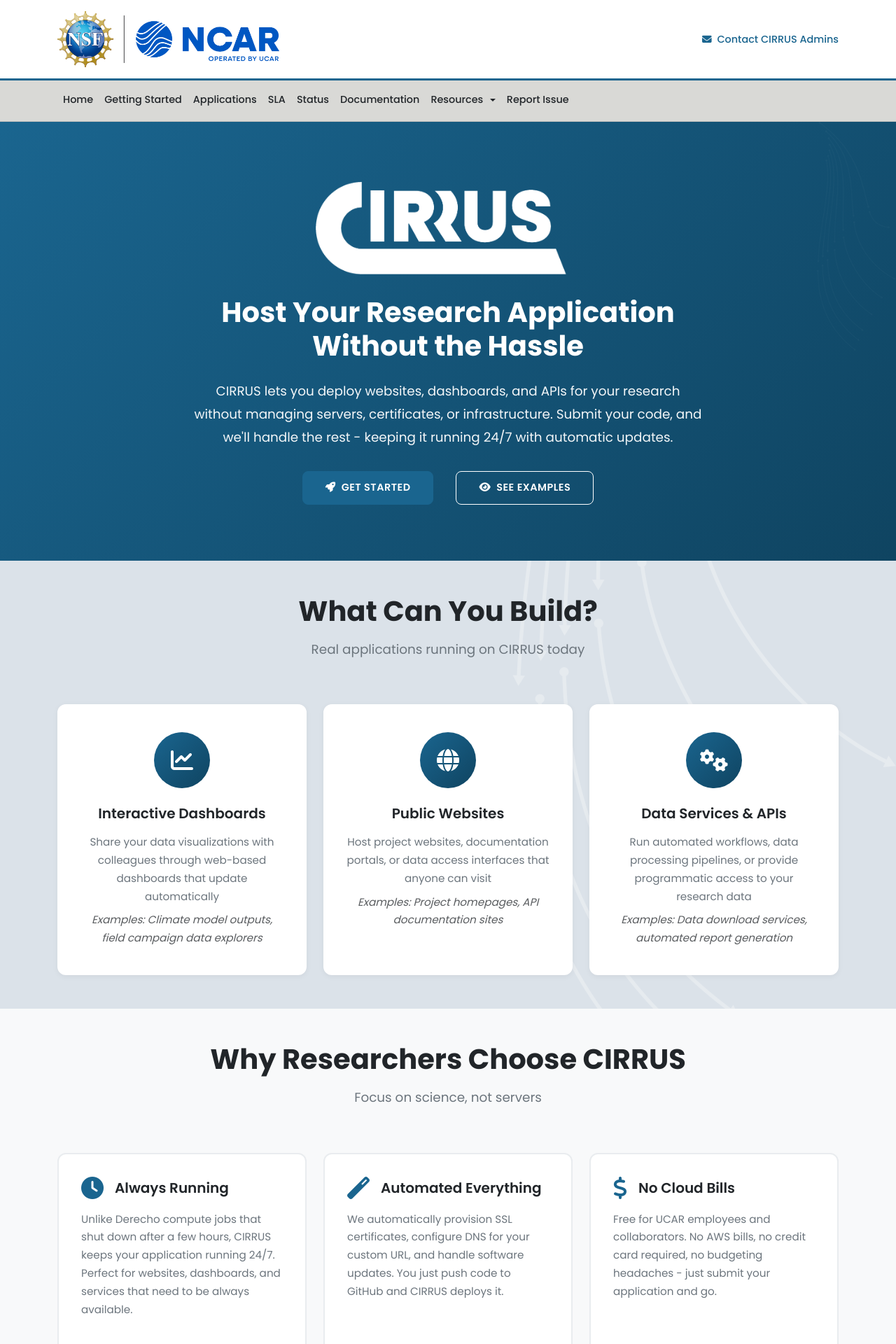
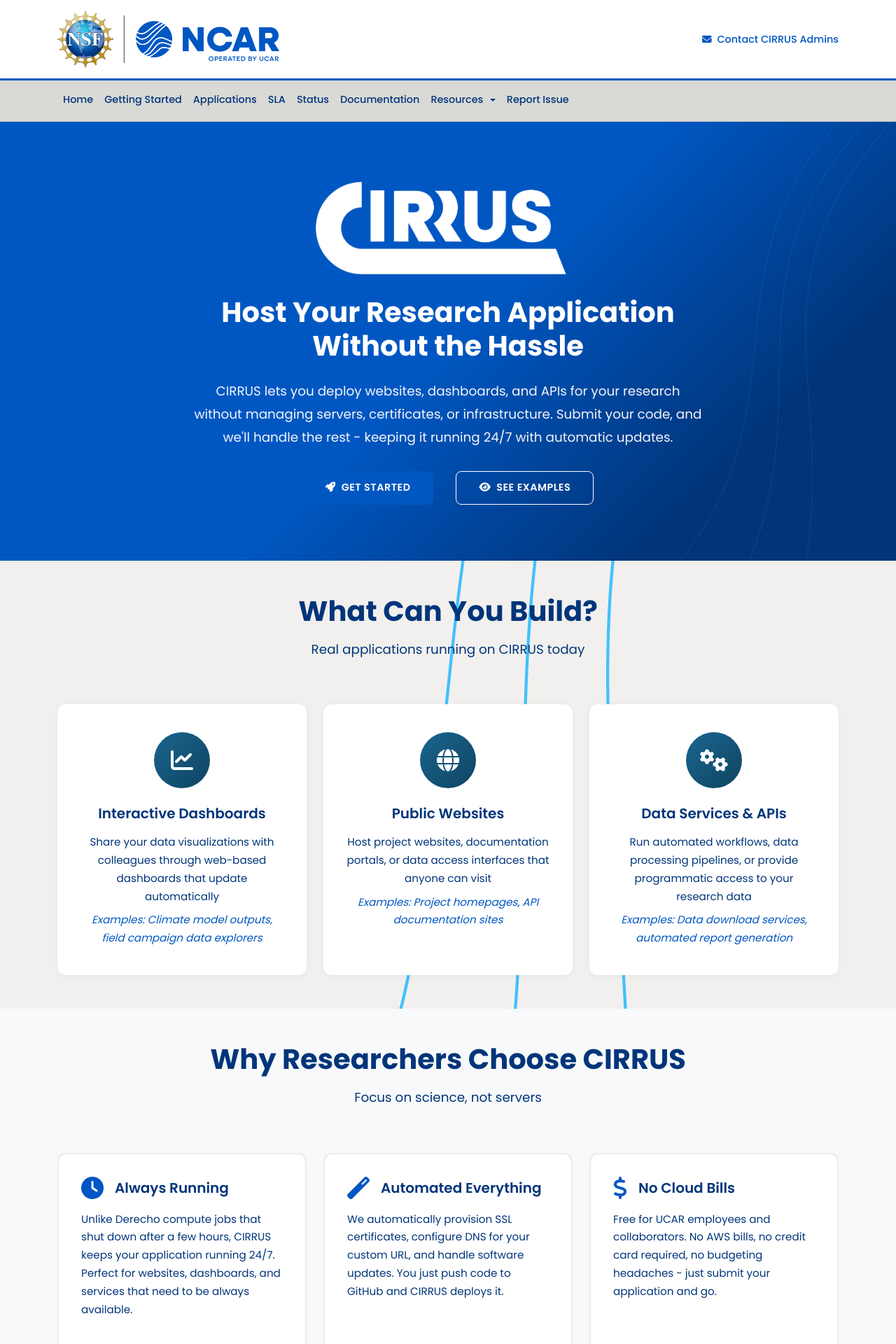
Before and after one commit to NCAR/cirrus-user-apps-web, a Flask app: page / in a window 1280 px wide. Shown: the top 1920 px of the page at 70% size. Run offline with Flask 3, Linux system fonts and the light colour scheme; some libraries are stand-ins or nearby versions.

Commit message:
Update brand standards

```diff
--- a/cirrus-apps/app/static/style.css
+++ b/cirrus-apps/app/static/style.css
@@ -2,14 +2,15 @@
 
 /* ===== ROOT VARIABLES ===== */
 :root {
-    --ncar-blue: #1A658F;
-    --ncar-blue-dark: #0f4461;
-    --ncar-blue-light: #3a7fa8;
+    --ncar-blue: #0057C2;
+    --ncar-blue-dark: #00357A;
+    --ncar-blue-light: #42C0FF;
     --ncar-gray: #6c757d;
-    --ncar-gray-light: #f8f9fa;
+    --ncar-gray-light: #F1F0EE;
     --ncar-gray-medium: #e9ecef;
-    --text-dark: #212529;
-    --text-light: #6c757d;
+    --ncar-dark: #011837;
+    --text-dark: #00357A;
+    --text-light: #FFFFFF;
     --transition: all 0.3s ease;
 }
 
@@ -28,7 +29,7 @@
     background-image: url("images/NCAR-Waves.png") !important;
     background-position: right top !important;
     background-repeat: no-repeat !important;
-    background-color: #dbe2e9 !important;
+    background-color: var(--ncar-gray-light) !important;
 }
 
 main {
@@ -184,7 +185,7 @@
 
 /* ===== HERO SECTION ===== */
 .hero-section {
-    background: linear-gradient(135deg, #1A658F 0%, #0f4461 100%);
+    background: linear-gradient(135deg, #0057C2 50%, #00357A 80%);
     padding: 5rem 0;
     position: relative;
     overflow: hidden;
@@ -322,7 +323,7 @@
 
 .section-subtitle {
     font-size: 1.15rem;
-    color: var(--text-light);
+    color: var(--ncar-blue-dark);
 }
 
 .feature-card {
@@ -362,9 +363,17 @@
 
 .feature-card p {
     font-size: 0.95rem;
-    color: var(--text-light);
+    color: var(--ncar-blue-dark);
     line-height: 1.7;
     margin-bottom: 0;
+}
+
+.text-muted {
+    color: var(--ncar-blue) !important;
+}
+
+em {
+    color: var(--ncar-blue) !important;
 }
 
 /* ===== SERVICES SECTION ===== */
@@ -408,7 +417,7 @@
 
 .service-card > p {
     font-size: 0.95rem;
-    color: var(--text-light);
+    color: var(--ncar-blue-dark);
     line-height: 1.7;
     margin-bottom: 1rem;
 }
@@ -461,7 +470,7 @@
 
 /* ===== PAGE HEADER ===== */
 .page-header {
-    background: linear-gradient(135deg, #1A658F 0%, #0f4461 100%);
+    background: linear-gradient(135deg, #0057C2 50%, #00357A 80%);
     padding: 4rem 0;
     margin-bottom: 3rem;
 }
@@ -571,7 +580,7 @@
 
 /* ===== FOOTER ===== */
 .footer {
-    background-color: #323133;
+    background-color: var(--ncar-dark);
     color: #ffffff;
     border-top: none;
     font-size: 0.875rem;
```
Also changed, not shown: cirrus-apps/app/static/images/NCAR-Waves.png.
